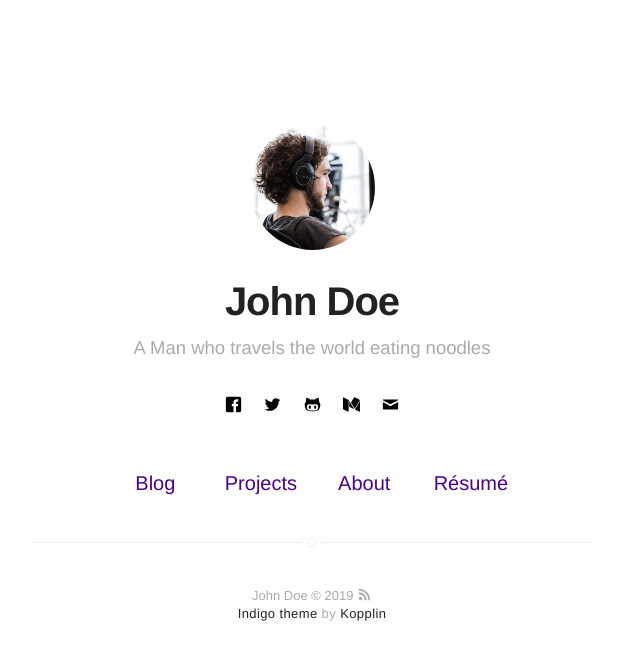
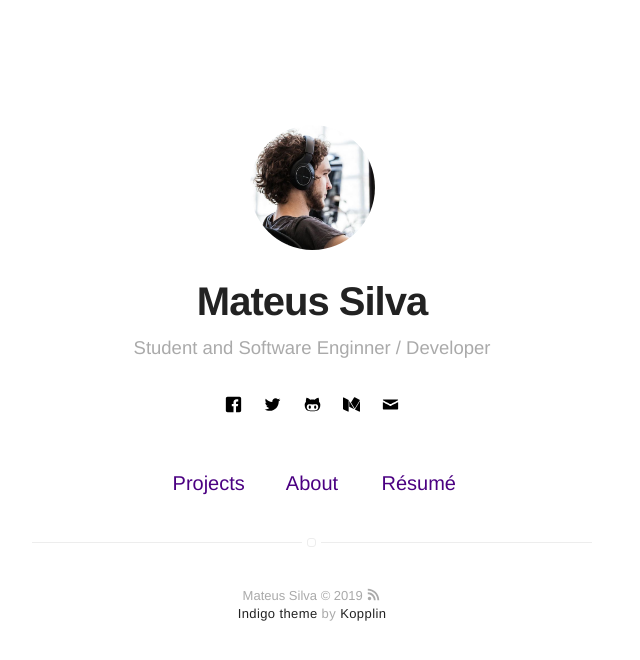
Before and after one commit to MattLack/mattlack.github.io, a Jekyll site: the page built from index.html, in a window 1280 px wide. Shown: the top 660 px of the page, without its empty margins (328-968 px from the left). Built offline with Jekyll 4.4.1, drawn with Linux system fonts in a browser that asks for light colours.

Commit message:
first alter

```diff
--- a/_config.yml
+++ b/_config.yml
@@ -1,6 +1,6 @@
 # main text of home
-name: John Doe
-bio: A Man who travels the world eating noodles
+name: Mateus Silva
+bio: Student and Software Enginner / Developer
 
 # twitter summary info
 description: A blog about technology and stuff related
@@ -16,7 +16,7 @@ resume: true
 resume-external: true
 resume-url: https://google.com/?q=my+resume
 
-url: https://koppl.in/indigo
+url: https://mattlack.github.io
 # your url: http://USERNAME.github.io
 
 permalink: /:title/
@@ -42,7 +42,7 @@ twitter: mytwitter
 # linkedin: mylinkedin
 # youtube: myyoutube
 # spotify: myspotify
-github: mygithub
+github: mattlack
 # gitlab: mygitlab
 # lastfm: mylastfm
 # stackoverflow: 7044681/mystackoverflow
@@ -51,7 +51,7 @@ github: mygithub
 medium: medium
 # vimeo: myvimeo
 # lanyrd: mylanyrd
-email: myemail@gmail.com
+email: mateus.lackome@gmail.com
 
 authors:
     johndoe:
@@ -81,7 +81,7 @@ projects: true
 
 # if you don't need "about" or "blog", comment them out below
 about: true
-blog: true
+#blog: true
 
 # do you want to show the "read time" of the posts?
 read-time: true
```
